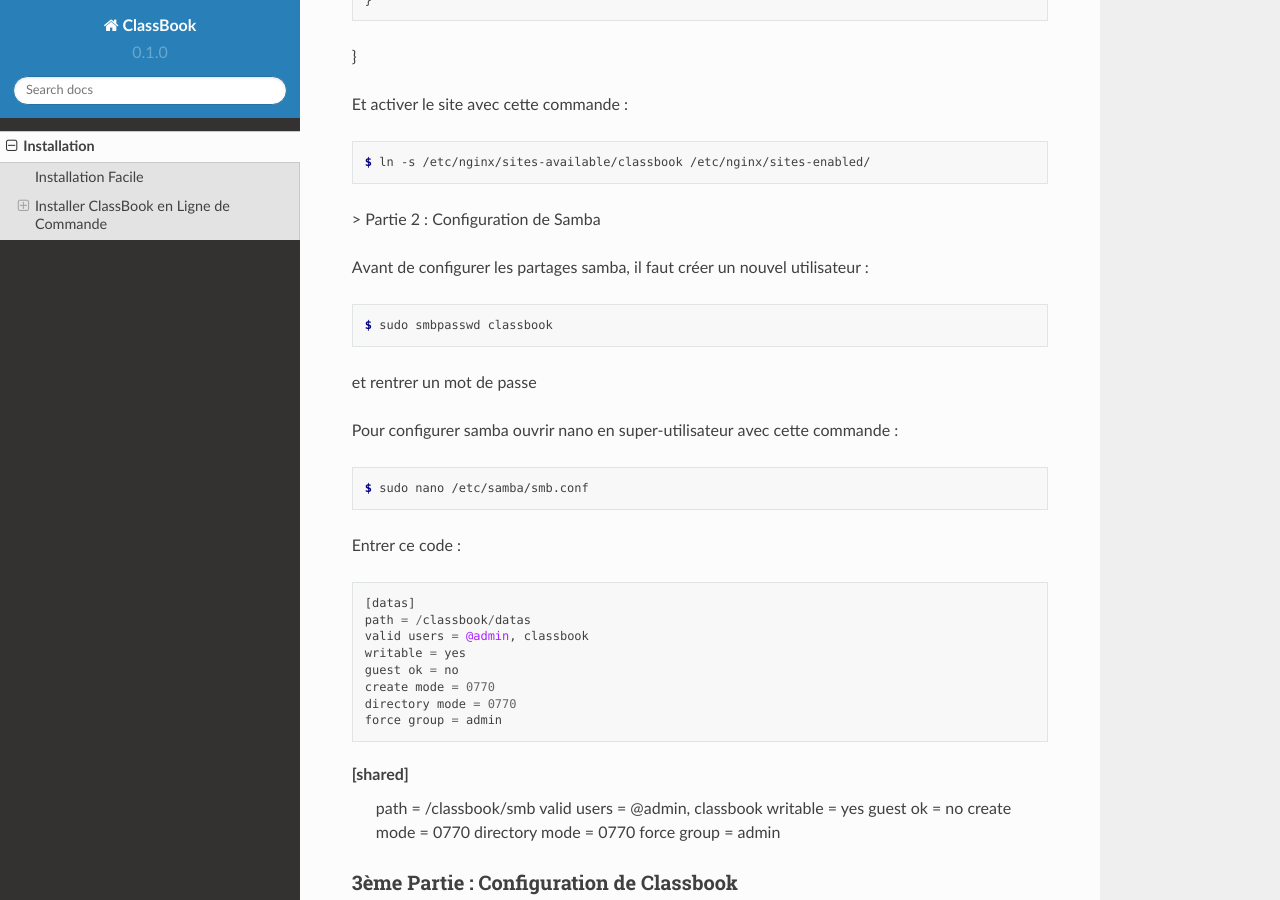
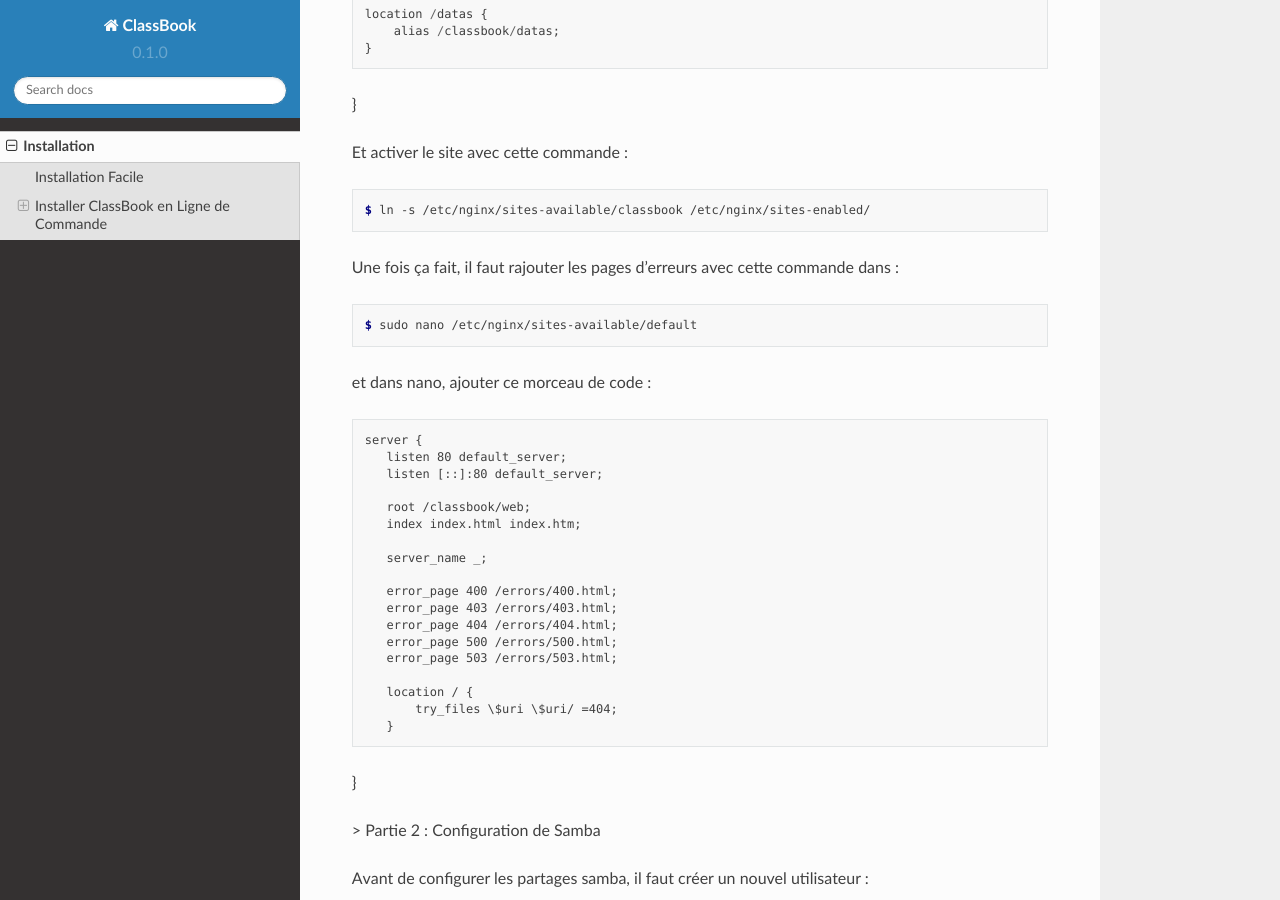
Before and after one commit to ClassBook-Devloppers/Docs, a Sphinx documentation site: the page built from docs/source/installation.rst, in a window 1280 px wide and 900 px high, scrolled down 3943 px. Built offline with Sphinx 7.4.7 and the Read the Docs theme 2.0.0, drawn with Linux system fonts in a browser that asks for light colours; some of the changed text lies outside the part shown.

Commit message:
Update installation.rst

```diff
--- a/docs/source/installation.rst
+++ b/docs/source/installation.rst
@@ -200,6 +201,36 @@
 
     $ ln -s /etc/nginx/sites-available/classbook /etc/nginx/sites-enabled/
 
+Une fois ça fait, il faut rajouter les pages d'erreurs avec cette commande dans :
+
+.. code-block:: console
+
+ $ sudo nano /etc/nginx/sites-available/default
+
+et dans nano, ajouter ce morceau de code :
+
+.. code-block::
+
+ server {
+    listen 80 default_server;
+    listen [::]:80 default_server;
+
+    root /classbook/web;
+    index index.html index.htm;
+
+    server_name _;
+
+    error_page 400 /errors/400.html;
+    error_page 403 /errors/403.html;
+    error_page 404 /errors/404.html;
+    error_page 500 /errors/500.html;
+    error_page 503 /errors/503.html;
+
+    location / {
+        try_files \$uri \$uri/ =404;
+    }
+}
+
 > Partie 2 : Configuration de Samba
 
 Avant de configurer les partages samba, il faut créer un nouvel utilisateur :
```
Also changed, not shown: other parts of docs/source/installation.rst (+3 -2 lines).
